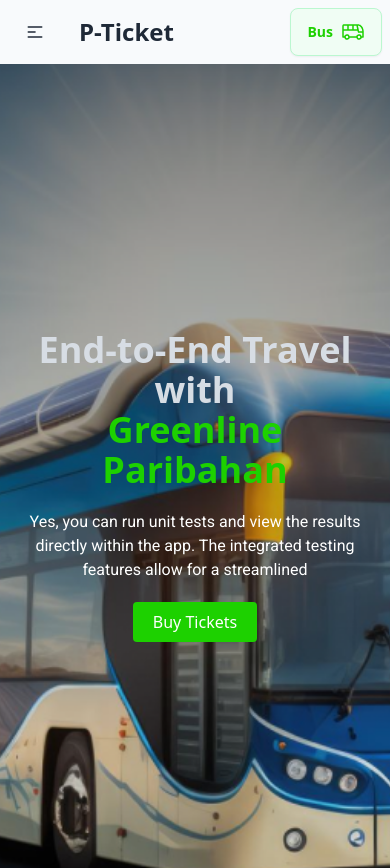
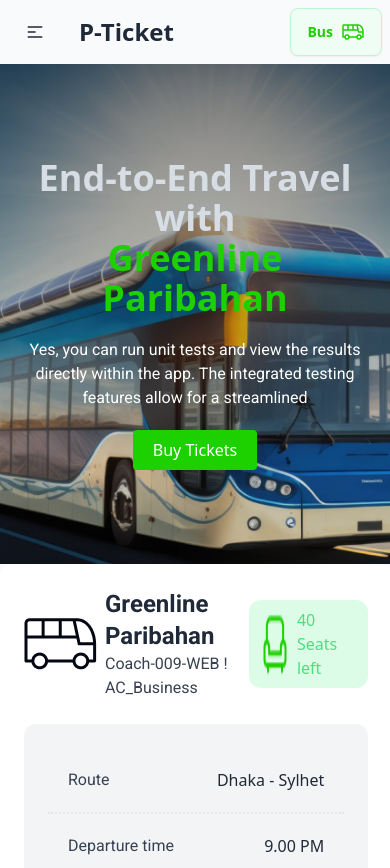
Before and after one commit to sour0v1/fifth-assignment, a plain HTML site: page index.html in a window 390 px wide. Shown: the top 868 px of the page. Drawn offline with nearby package versions, Linux system fonts and the light colour scheme.

Commit message:
responsive nav and hero

```diff
--- a/index.html
+++ b/index.html
@@ -60,7 +60,7 @@
             </div>
         </nav>
         <!-- hero section -->
-        <div class="hero min-h-screen" style="background-image: url(images/banner.png);">
+        <div class="hero h-[500px] lg:min-h-screen" style="background-image: url(images/banner.png);">
             <div class=""></div>
             <div class="hero-content text-center text-neutral-content">
                 <div class="max-w-md">
```
